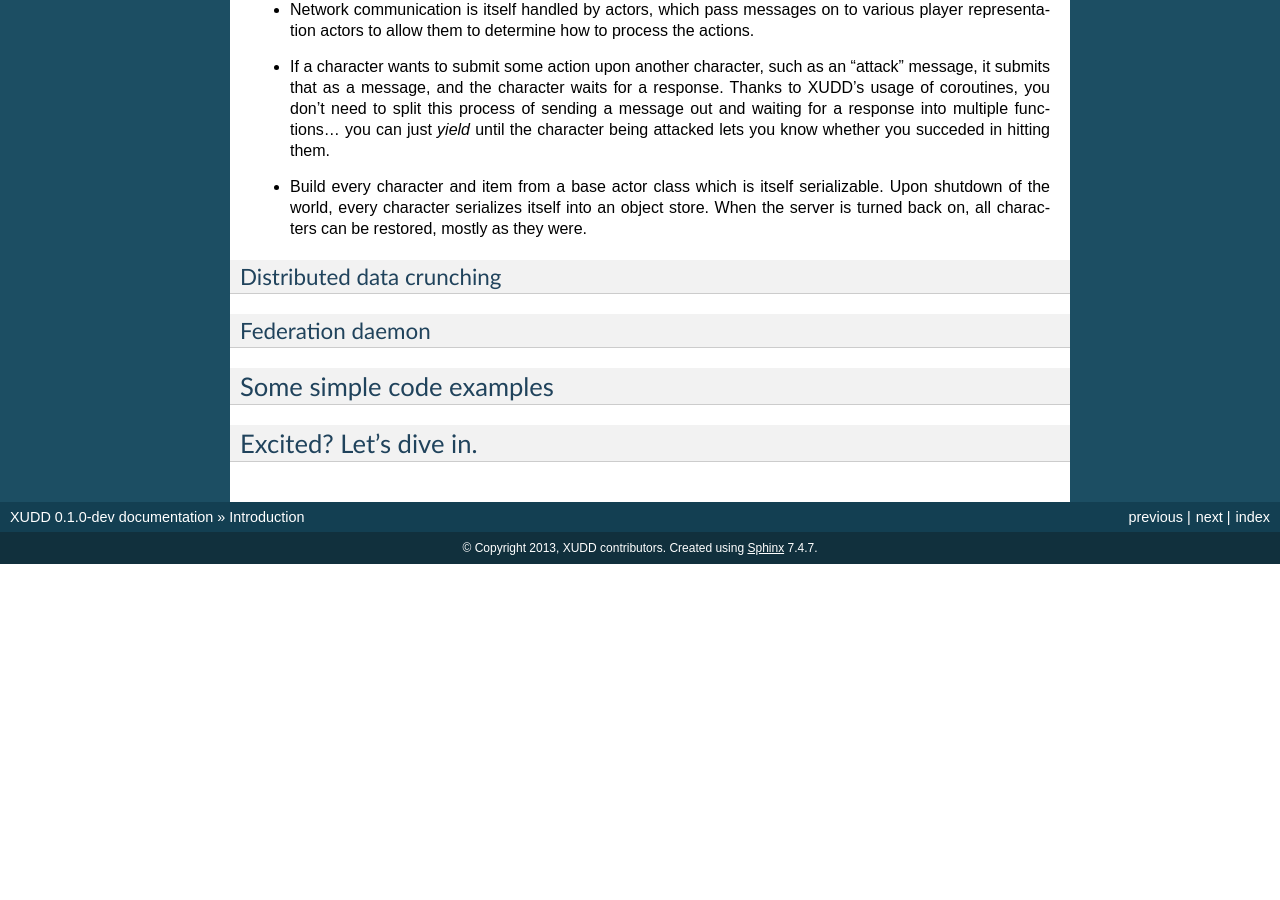
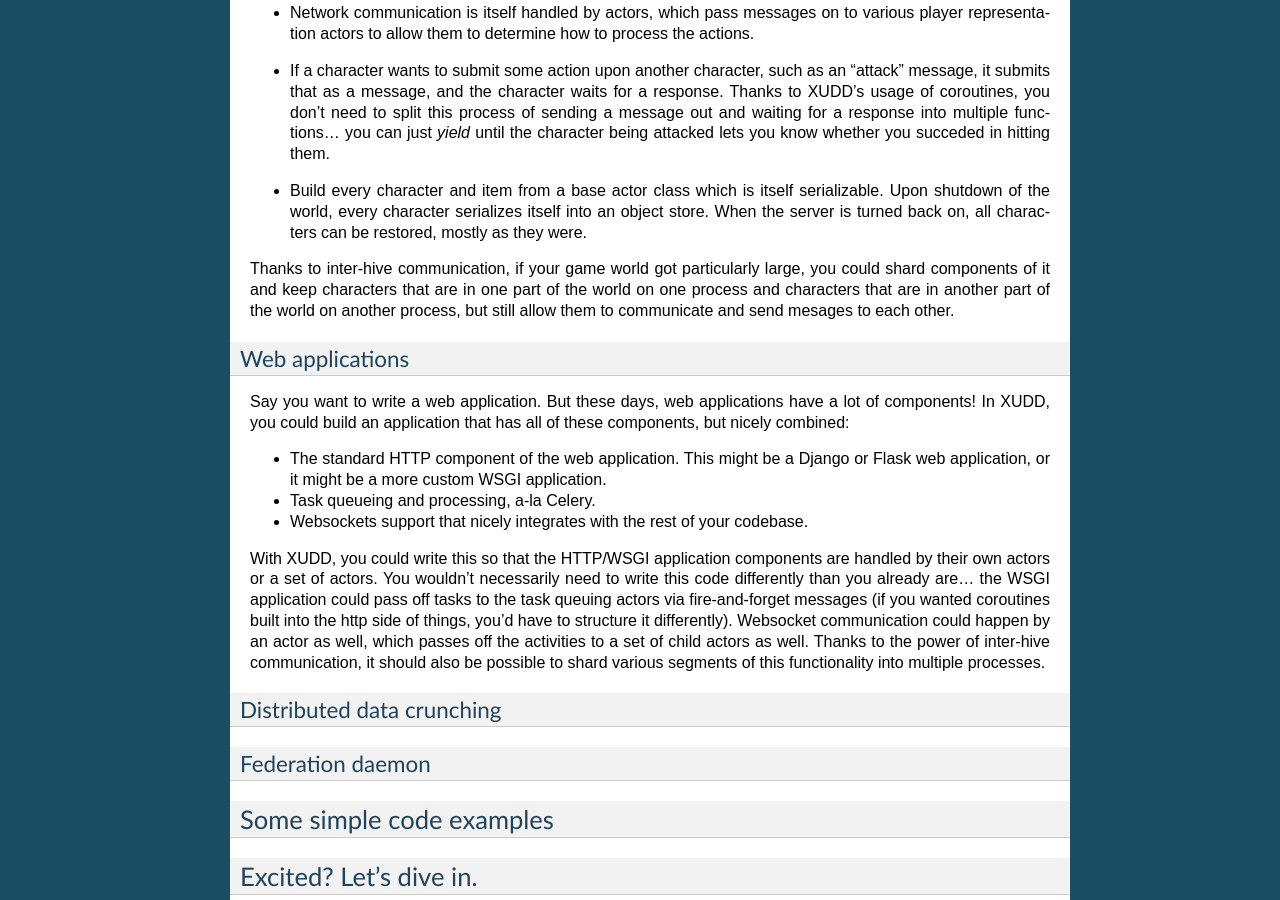
Before and after one commit to xudd/xudd, a Sphinx documentation site: the page built from docs/source/intro.rst, in a window 1280 px wide and 900 px high, scrolled down 1648 px. Built offline with Sphinx 7.4.7, drawn with Linux system fonts in a browser that asks for light colours; before the commit the page ends 2212 px from its top, so only the background shows below that; some of the changed text lies outside the part shown.

Commit message:
theoretical web application example

```diff
--- a/docs/source/intro.rst
+++ b/docs/source/intro.rst
@@ -81,11 +81,9 @@ What might you write in XUDD?
 Here are some brief examples of some things we might write in XUDD and
 how we (abstractly) might write them.
 
-
-Web applications
-----------------
-
-.. todo:: web applications
+Some of this isn't possible quite yet with XUDD (so expect appropriate
+levels of vapors), but these are all things XUDD is aiming towards
+being usable for:
 
 
 A massively multiplayer game
@@ -129,6 +127,39 @@ You could break your game out like so:
   serializes itself into an object store.  When the server is turned
   back on, all characters can be restored, mostly as they were.
 
+Thanks to inter-hive communication, if your game world got
+particularly large, you could shard components of it and keep
+characters that are in one part of the world on one process and
+characters that are in another part of the world on another process,
+but still allow them to communicate and send mesages to each other.
+
+
+Web applications
+----------------
+
+Say you want to write a web application.  But these days, web
+applications have a lot of components!  In XUDD, you could build an
+application that has all of these components, but nicely combined:
+
+- The standard HTTP component of the web application.  This might be a
+  Django or Flask web application, or it might be a more custom WSGI
+  application.
+- Task queueing and processing, a-la Celery.
+- Websockets support that nicely integrates with the rest of your
+  codebase.
+
+With XUDD, you could write this so that the HTTP/WSGI application
+components are handled by their own actors or a set of actors.  You
+wouldn't necessarily need to write this code differently than you
+already are... the WSGI application could pass off tasks to the task
+queuing actors via fire-and-forget messages (if you wanted coroutines
+built into the http side of things, you'd have to structure it
+differently).  Websocket communication could happen by an actor as
+well, which passes off the activities to a set of child actors as
+well.  Thanks to the power of inter-hive communication, it should also
+be possible to shard various segments of this functionality into
+multiple processes.
+
 
 Distributed data crunching
 --------------------------
```
